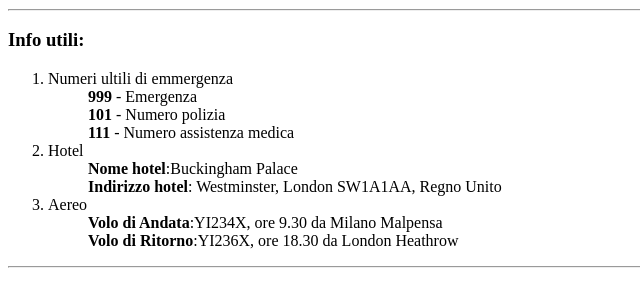
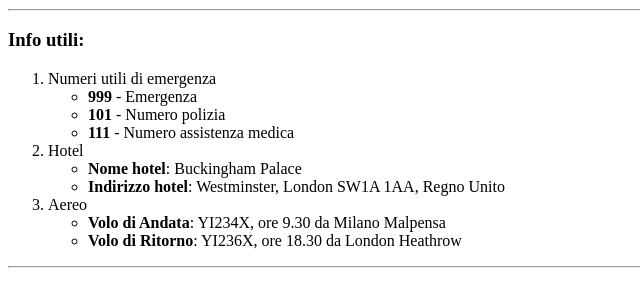
Before and after one commit to AndySMT/html-london-trip, a plain HTML site: page index.html in a window 1280 px wide. Shown: the part 1014-1298 px from the top of the page, 0-640 px from the left. Drawn offline with Linux system fonts and the light colour scheme.

Commit message:
resolved list issues

```diff
--- a/index.html
+++ b/index.html
@@ -61,18 +61,24 @@
         <section>
             <h3>Info utili:</h3>
         <ol>
-                <li> Numeri ultili di emmergenza
-                    <ul><strong>999</strong> - Emergenza</ul>
-                    <ul><strong>101</strong> - Numero polizia</ul>
-                    <ul><strong>111</strong> - Numero assistenza medica</ul>
+            <li>Numeri utili di emergenza
+                <ul>
+                    <li><strong>999</strong> - Emergenza</li>
+                    <li><strong>101</strong> - Numero polizia</li>
+                    <li><strong>111</strong> - Numero assistenza medica</li>
+                </ul>
             </li>
-                <li> Hotel
-                    <ul><strong>Nome hotel</strong>:Buckingham Palace</ul>
-                    <ul><strong>Indirizzo hotel</strong>: Westminster, London SW1A1AA, Regno Unito</ul>
+            <li>Hotel
+                <ul>
+                    <li><strong>Nome hotel</strong>: Buckingham Palace</li>
+                    <li><strong>Indirizzo hotel</strong>: Westminster, London SW1A 1AA, Regno Unito</li>
+                </ul>
             </li>
             <li>Aereo
-                    <ul><Strong>Volo di Andata</Strong>:YI234X, ore 9.30 da Milano Malpensa</ul>
-                    <ul><strong>Volo di Ritorno</strong>:YI236X, ore 18.30 da London Heathrow</ul>
+                <ul>
+                    <li><strong>Volo di Andata</strong>: YI234X, ore 9.30 da Milano Malpensa</li>
+                    <li><strong>Volo di Ritorno</strong>: YI236X, ore 18.30 da London Heathrow</li>
+                </ul>
             </li>
         </ol>
         <hr>
@@ -83,6 +89,5 @@
         <img src="https://www.abta.com/sites/default/files/styles/large/public/media/uploads/london-400x400-compressor_0.jpg" alt="">
         <img src="https://imgc.allpostersimages.com/img/posters/evening-tower-bridge-and-river-thames-london_u-L-P2QVZJ0.jpg?artPerspective=n" alt="">
     </Footer>
-
 </body>
 </html>
```
Lines whose indentation alone changed are shown as unchanged.
